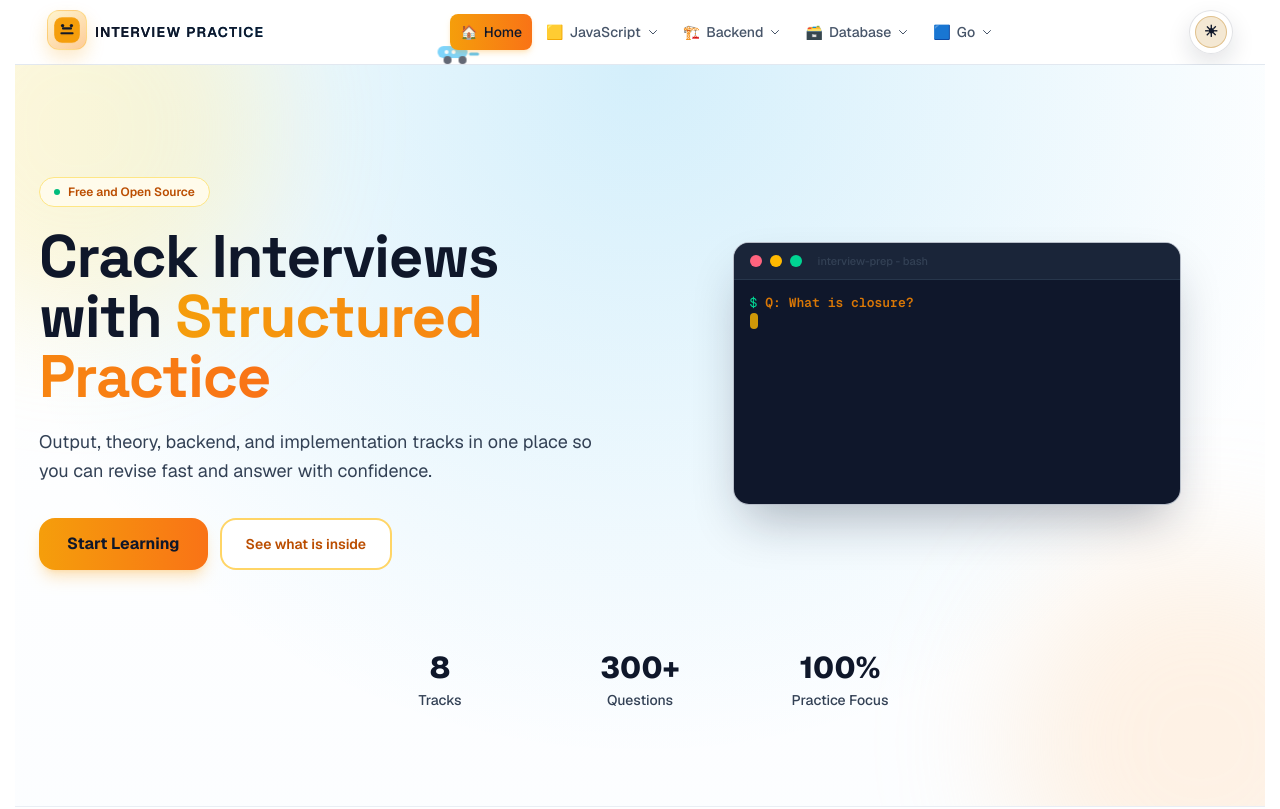
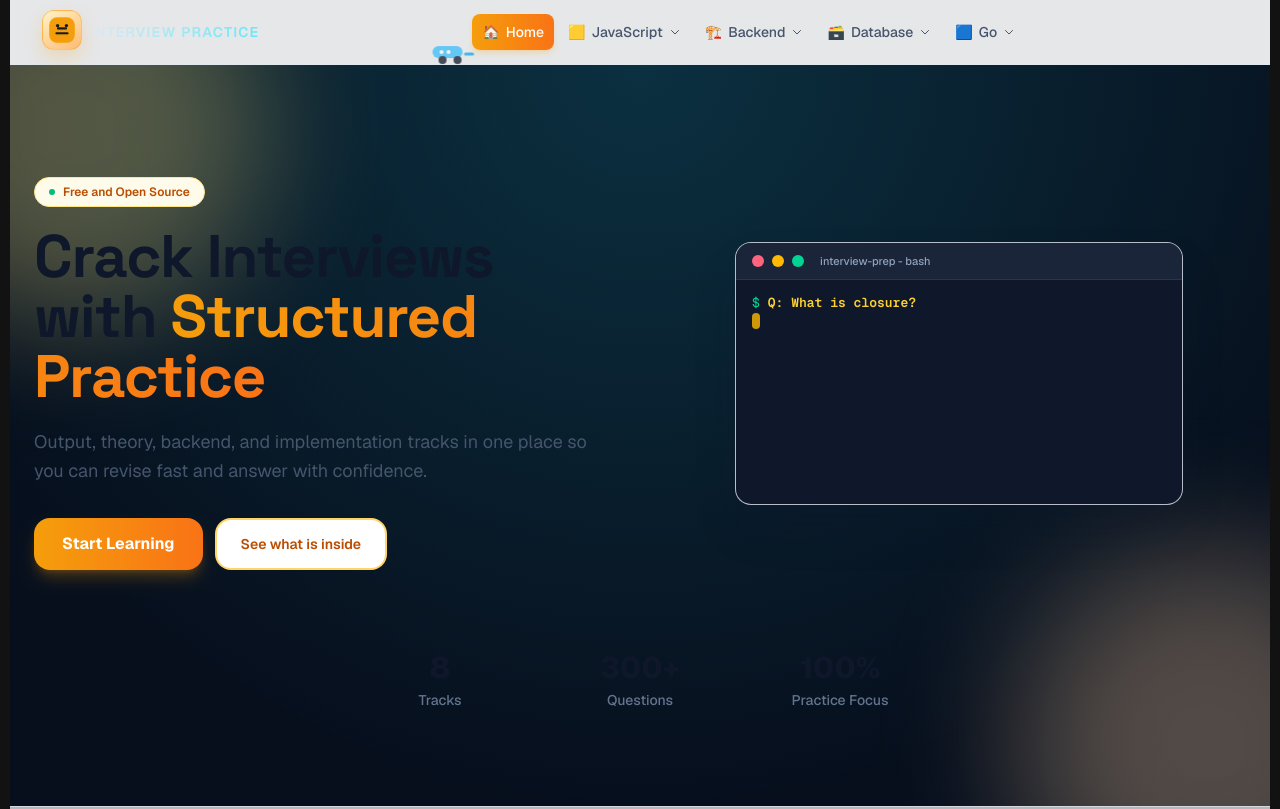
Before and after one commit to jitendersuryabhangautam/hoisting-quiz, a Next.js app: page / in a window 1280 px wide. Shown: the top 809 px of the page. Built offline with nearby package versions, Linux system fonts and the light colour scheme.

Commit message:
gdfgsdfg

```diff
--- a/app/globals.css
+++ b/app/globals.css
@@ -136,9 +136,15 @@ html[data-theme="light"] ::selection {
   isolation: isolate;
 }
 
-.theme-app > *:not(.global-float-layer) {
+.theme-app > *:not(.global-float-layer):not(.site-header) {
   position: relative;
   z-index: 1;
+}
+
+.site-header {
+  position: sticky;
+  z-index: 1000 !important;
+  overflow: visible !important;
 }
 
 .global-float-layer {
@@ -468,14 +474,49 @@ html[data-theme="dark"] .nav-brand-text {
 }
 
 .nav-dropdown-panel {
+  background: #ffffff !important;
+  border-color: #e2e8f0 !important;
+  z-index: 1200 !important;
   opacity: 1 !important;
   filter: none !important;
   visibility: visible !important;
   isolation: isolate;
 }
 
-.nav-dropdown-panel a {
+html[data-theme="dark"] .nav-dropdown-panel {
+  background: #1e293b !important;
+  border-color: #334155 !important;
+}
+
+.nav-dropdown-panel .nav-dropdown-link {
+  background: transparent !important;
+  color: #0f172a !important;
   opacity: 1 !important;
+}
+
+.nav-dropdown-panel .nav-dropdown-link:hover {
+  background: #f1f5f9 !important;
+  color: #020617 !important;
+}
+
+.nav-dropdown-panel .nav-dropdown-link[data-active="true"] {
+  background: #fffbeb !important;
+  color: #78350f !important;
+}
+
+html[data-theme="dark"] .nav-dropdown-panel .nav-dropdown-link {
+  background: transparent !important;
+  color: #f8fafc !important;
+}
+
+html[data-theme="dark"] .nav-dropdown-panel .nav-dropdown-link:hover {
+  background: #334155 !important;
+  color: #ffffff !important;
+}
+
+html[data-theme="dark"] .nav-dropdown-panel .nav-dropdown-link[data-active="true"] {
+  background: rgba(120, 53, 15, 0.45) !important;
+  color: #fef3c7 !important;
 }
 
 .floating-character {
--- a/app/layout.js
+++ b/app/layout.js
@@ -103,7 +103,7 @@ export default function RootLayout({ children }) {
           </div>
         </div>
         <SiteHeader />
-        <div className="relative z-10">{children}</div>
+        <div className="relative z-0">{children}</div>
       </body>
     </html>
   );
--- a/app/page.js
+++ b/app/page.js
@@ -196,6 +196,26 @@ export default function Home() {
   const [tracksRef, tracksVis] = useReveal();
   const [featRef, featVis] = useReveal();
   const [roadRef, roadVis] = useReveal();
+
+  useEffect(() => {
+    const root = document.documentElement;
+    const previousTheme = root.dataset.theme;
+    const previousColorScheme = root.style.colorScheme;
+
+    root.dataset.theme = "dark";
+    root.style.colorScheme = "dark";
+
+    return () => {
+      const storedTheme = window.localStorage.getItem("hoisting-quiz-theme");
+      const nextTheme =
+        storedTheme === "light" || storedTheme === "dark"
+          ? storedTheme
+          : previousTheme || "dark";
+
+      root.dataset.theme = nextTheme;
+      root.style.colorScheme = previousColorScheme || nextTheme;
+    };
+  }, []);
 
   useEffect(() => {
     const id = setInterval(() => {
--- a/components/SiteHeader.js
+++ b/components/SiteHeader.js
@@ -85,7 +85,7 @@ export default function SiteHeader() {
   }, [menuOpen]);
 
   return (
-    <nav className="relative sticky top-0 z-[1000] overflow-visible border-b border-slate-200 bg-white/90 backdrop-blur dark:border-slate-800 dark:bg-slate-950/90">
+    <nav className="site-header relative sticky top-0 z-[1000] overflow-visible border-b border-slate-200 bg-white/90 backdrop-blur dark:border-slate-800 dark:bg-slate-950/90">
       <div aria-hidden="true" className="nav-cartoon-track pointer-events-none">
         <span className="nav-cartoon-runner">
           <svg viewBox="0 0 48 28" className="h-7 w-12" fill="none">
@@ -179,11 +179,8 @@ export default function SiteHeader() {
                       <Link
                         key={link.href}
                         href={link.href}
-                        className={`flex items-center gap-2 px-3 py-2 text-sm transition ${
-                          pathname === link.href
-                            ? "bg-amber-50 text-amber-900 dark:bg-amber-900/20 dark:text-amber-100"
-                            : "text-slate-900 hover:bg-slate-100 dark:text-slate-100 dark:hover:bg-slate-700"
-                        }`}
+                        data-active={pathname === link.href ? "true" : undefined}
+                        className="nav-dropdown-link flex items-center gap-2 px-3 py-2 text-sm transition"
                         onClick={() => setOpenDropdown(null)}
                       >
                         <span aria-hidden="true">{link.icon}</span>
@@ -198,7 +195,7 @@ export default function SiteHeader() {
         </div>
 
         <div className="flex items-center gap-2">
-          <ThemeToggle />
+          {pathname !== "/" ? <ThemeToggle /> : null}
           <button
             type="button"
             onClick={() => setMenuOpen((value) => !value)}
```
